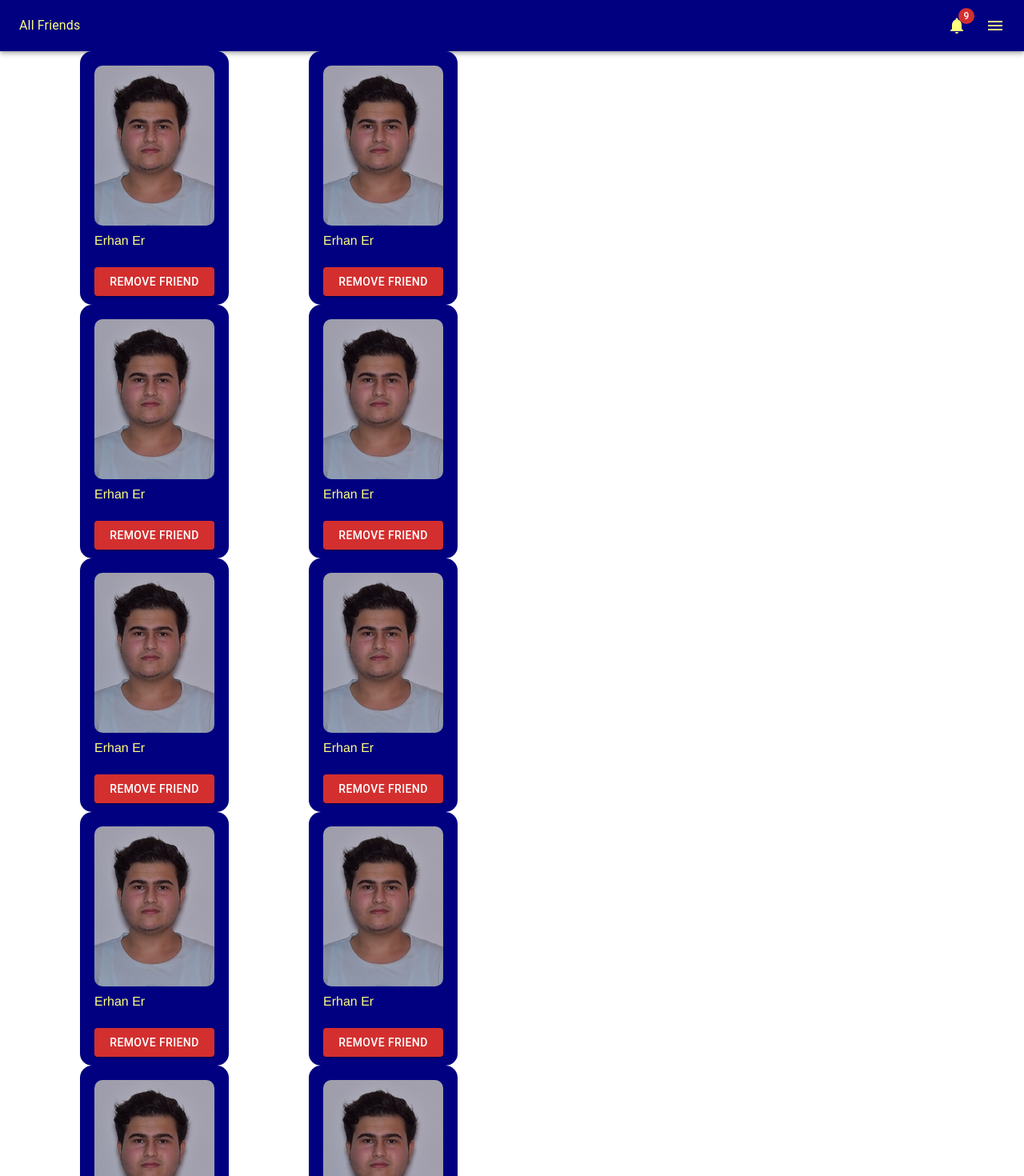
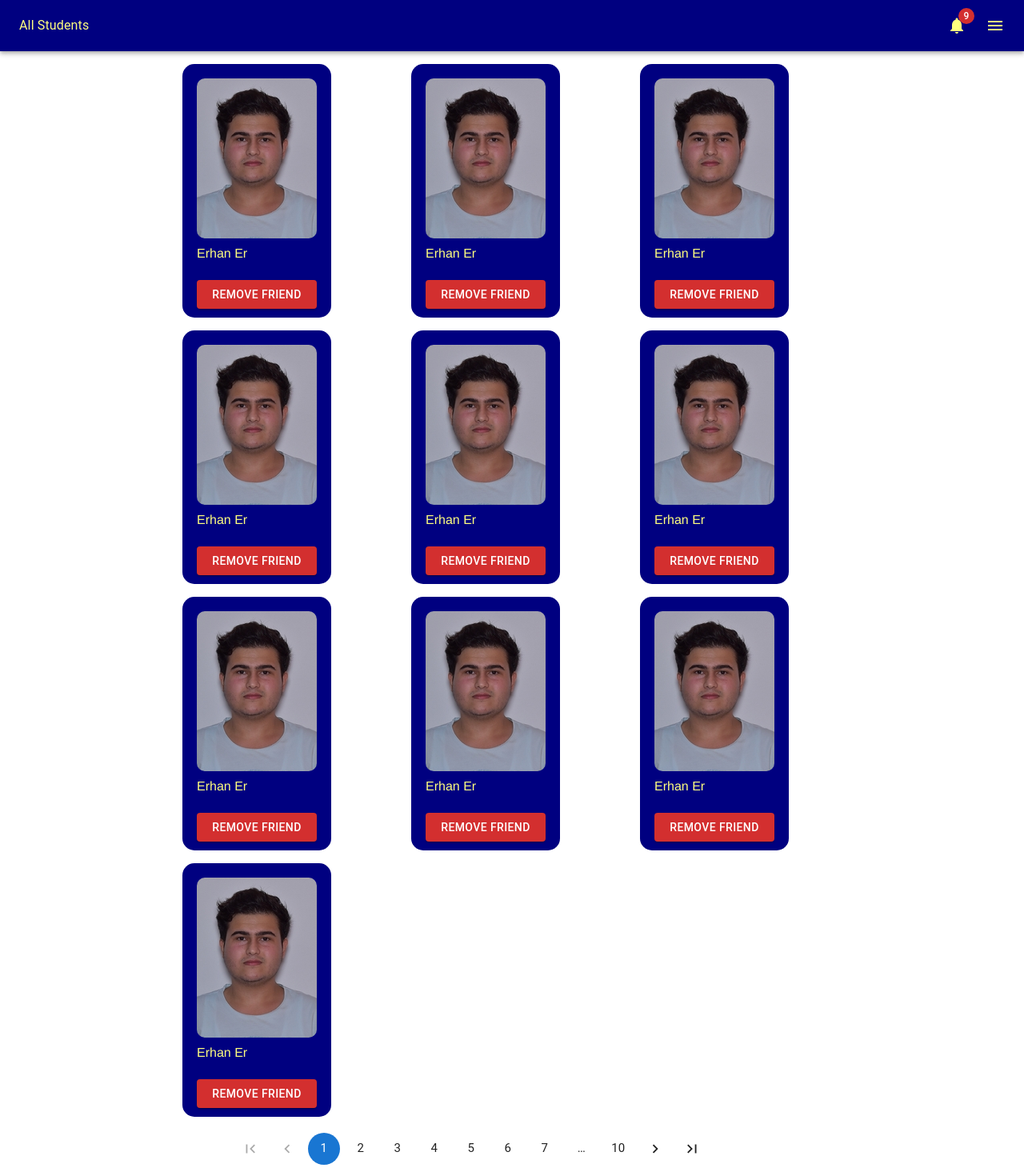
Before and after one commit to erhan-er/Wabbajack, a React (Create React App) app in the folder wabbajack_app/wabbajack_app/: page /See-All-Friends in a window 1280 px wide. Shown: the top 1470 px of the page at 80% size. Built offline with nearby package versions, Linux system fonts and the light colour scheme.

Commit message:
update see all friends

```diff
--- a/wabbajack_app/wabbajack_app/src/Pages/SeeAllFriends.js
+++ b/wabbajack_app/wabbajack_app/src/Pages/SeeAllFriends.js
@@ -13,13 +13,19 @@ const style = makeStyles({
    },
 
    flex_box: {
-      width: "50%",
+      margin: "0 auto",
+      width: "80%",
       display: "flex",
       flexDirection: "row",
-      flexWrap: "wrap"
+      flexWrap: "wrap",
+   },
+
+   friend_box: {
+      marginTop: "1rem",
    },
 
    pagination: {
+      marginTop: "20px",
       width: "90%",
       display: "flex",
       justifyContent: "center",
@@ -38,20 +44,18 @@ function SeeAllFriends() {
 
    return (
       <Box className={classes.root}>
-         <AppBar PageName={"All Friends"} />
-         <Box>
-            <Box className={classes.flex_box}>
-               <FriendBox {...student1} />
-               <FriendBox {...student1} />
-               <FriendBox {...student1} />
-               <FriendBox {...student1} />
-               <FriendBox {...student1} />
-               <FriendBox {...student1} />
-               <FriendBox {...student1} />
-               <FriendBox {...student1} />
-               <FriendBox {...student1} />
-               <FriendBox {...student1} />
-            </Box>
+         <AppBar PageName={"All Students"} />
+         <Box className={classes.flex_box}>
+            <Box className={classes.friend_box}><FriendBox {...student1} /></Box>
+            <Box className={classes.friend_box}><FriendBox {...student1} /></Box>
+            <Box className={classes.friend_box}><FriendBox {...student1} /></Box>
+            <Box className={classes.friend_box}><FriendBox {...student1} /></Box>
+            <Box className={classes.friend_box}><FriendBox {...student1} /></Box>
+            <Box className={classes.friend_box}><FriendBox {...student1} /></Box>
+            <Box className={classes.friend_box}><FriendBox {...student1} /></Box>
+            <Box className={classes.friend_box}><FriendBox {...student1} /></Box>
+            <Box className={classes.friend_box}><FriendBox {...student1} /></Box>
+            <Box className={classes.friend_box}><FriendBox {...student1} /></Box>
             <Box className = {classes.pagination}>
                <Pagination
                   count={10}
@@ -65,9 +69,7 @@ function SeeAllFriends() {
                />
             </Box>
          </Box>
-
-
-      </Box>
+      </Box >
    )
 }
 export default SeeAllFriends
```
